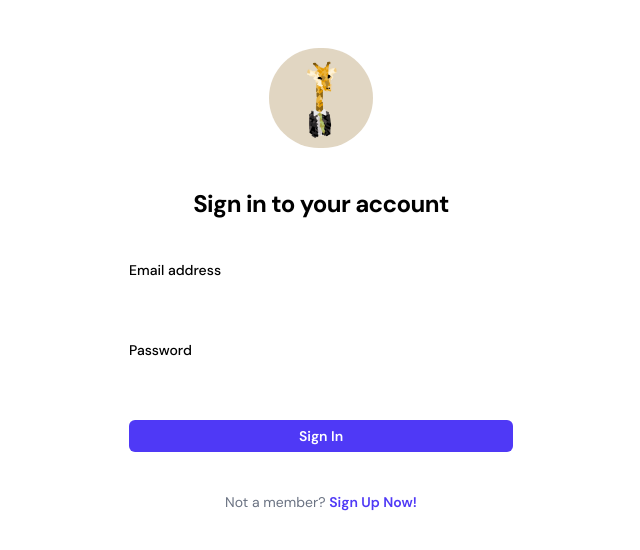
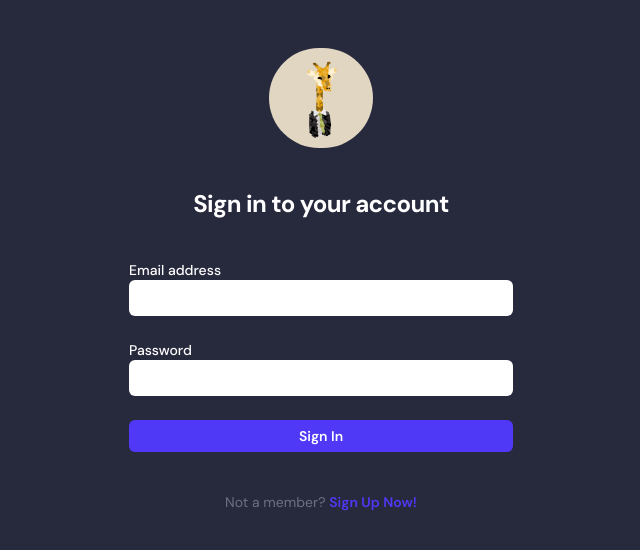
Before and after one commit to Calvin8606/Gamify, a React (Vite) app in the folder frontend/: page / in a window 1280 px wide. Shown: the top 550 px of the page, without its empty margins (319-959 px from the left). Built offline with nearby package versions, Linux system fonts and the light colour scheme.

Commit message:
fix color

```diff
--- a/frontend/src/index.css
+++ b/frontend/src/index.css
@@ -3,5 +3,5 @@
 
 body {
   font-family: "DM Sans", sans-serif;
-   /*@apply bg-[#27293D] text-white;*/
+   @apply bg-[#27293D] text-white;
 }
```
